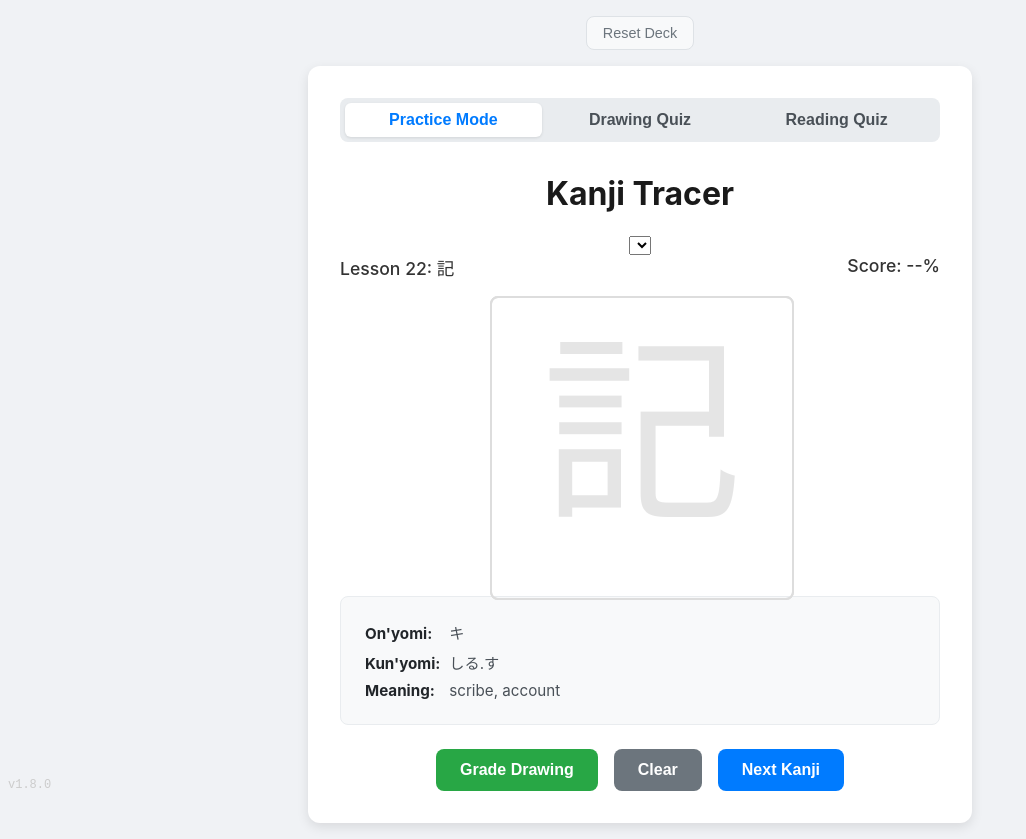
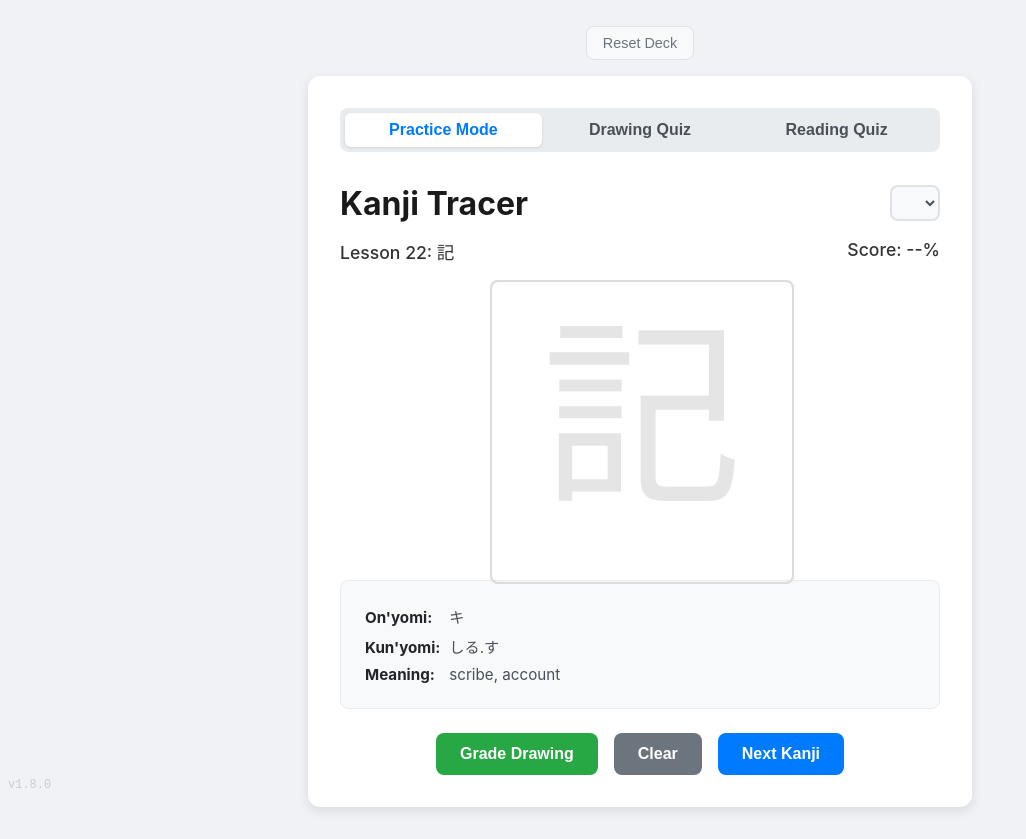
Before and after one commit to kakp0/JAPA202-Final-Written-Test-Practice, a plain HTML site: page index.html in a window 1280 px wide. Shown: the whole page, without its empty margins (0-1026 px from the left). Drawn offline with Linux system fonts and the light colour scheme.

Commit message:
Update style.css

```diff
--- a/style.css
+++ b/style.css
@@ -26,8 +26,20 @@ h3 { font-size: 1rem; margin-bottom: 0.5rem; color: #495057; border-bottom: 2px
 
 /* --- Practice & Drawing Quiz --- */
 #practice-container, #drawing-quiz-container { display: none; }
-.quiz-header { display: flex; justify-content: space-between; align-items: center; margin-bottom: 1rem; }
-.quiz-header h1 { margin: 0; }
+.practice-header, .quiz-header { display: flex; justify-content: space-between; align-items: center; margin-bottom: 1rem; }
+.practice-header h1, .quiz-header h1 { margin: 0; }
+
+/* NEW: Kanji Select Dropdown Styles */
+#kanji-select {
+    padding: 0.4rem 0.8rem;
+    font-size: 1rem;
+    border: 2px solid #dee2e6;
+    border-radius: 8px;
+    background-color: #f8f9fa;
+    color: #495057;
+    cursor: pointer;
+}
+
 #deck-status-btn { padding: 0.4rem 0.8rem; font-size: 0.8rem; background-color: #6c757d; }
 #info-display { display: flex; justify-content: space-between; margin-bottom: 1rem; font-size: 1.1rem; font-weight: 500; }
 #canvas-container { position: relative; width: 300px; height: 300px; margin: 0 auto; }
@@ -75,7 +87,7 @@ button:disabled { background-color: #ced4da; cursor: not-allowed; }
 .correct-feedback { color: #28a745; }
 .incorrect-feedback { color: #dc3545; }
 
-/* --- NEW: Modal Styles --- */
+/* --- Modal Styles --- */
 .modal { display: none; position: fixed; z-index: 1000; left: 0; top: 0; width: 100%; height: 100%; overflow: auto; background-color: rgba(0,0,0,0.5); }
 .modal-content { background-color: #fefefe; margin: 10% auto; padding: 20px; border: 1px solid #888; width: 80%; max-width: 700px; border-radius: 12px; position: relative; }
 .modal-close { color: #aaa; position: absolute; top: 10px; right: 20px; font-size: 28px; font-weight: bold; cursor: pointer; }
```
